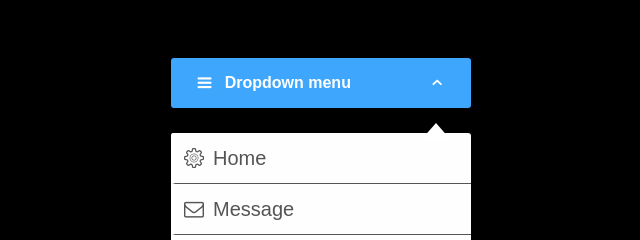
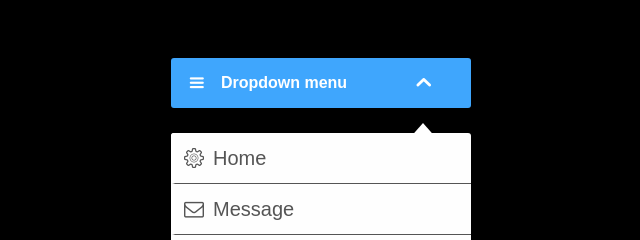
Before and after one commit to grabowskipawel/dropdown-menu, a plain HTML site: page index.html in a window 1280 px wide. Both pictures are taken after a click on the element "Dropdown menu". Shown: the part 229-469 px from the top of the page, 319-959 px from the left. Drawn offline with Linux system fonts and the light colour scheme.

Commit message:
Add files via upload

```diff
--- a/style/style.css
+++ b/style/style.css
@@ -79,7 +79,7 @@ body {
 
 }
 #head p{
-    margin-left:-65px;
+    margin-left:-45px;
 
 }
 #head:hover{
@@ -164,21 +164,25 @@ width: 0;
     height: 0;
     margin-right: -25px;
     margin-top:-10px;
-  margin-left:250px;
+    margin-left:237px;
     border-style: solid;
     border-width: 0 15px 17.3px 15px;
     border-color: transparent transparent #fff transparent;
 }
 #arrow{
-    margin-right: -15px;
+
     transition: 0.2s linear;
+    font-size:   25px;
 }
+
 .rotateDown{
+
     transition: 0.2s linear;
     transform: rotate(180deg);
 
 }
 .rotateUp{
+
     transform: rotate(-180deg);
     transition: 0.2s linear;
 }
```
Lines whose indentation alone changed are shown as unchanged.
